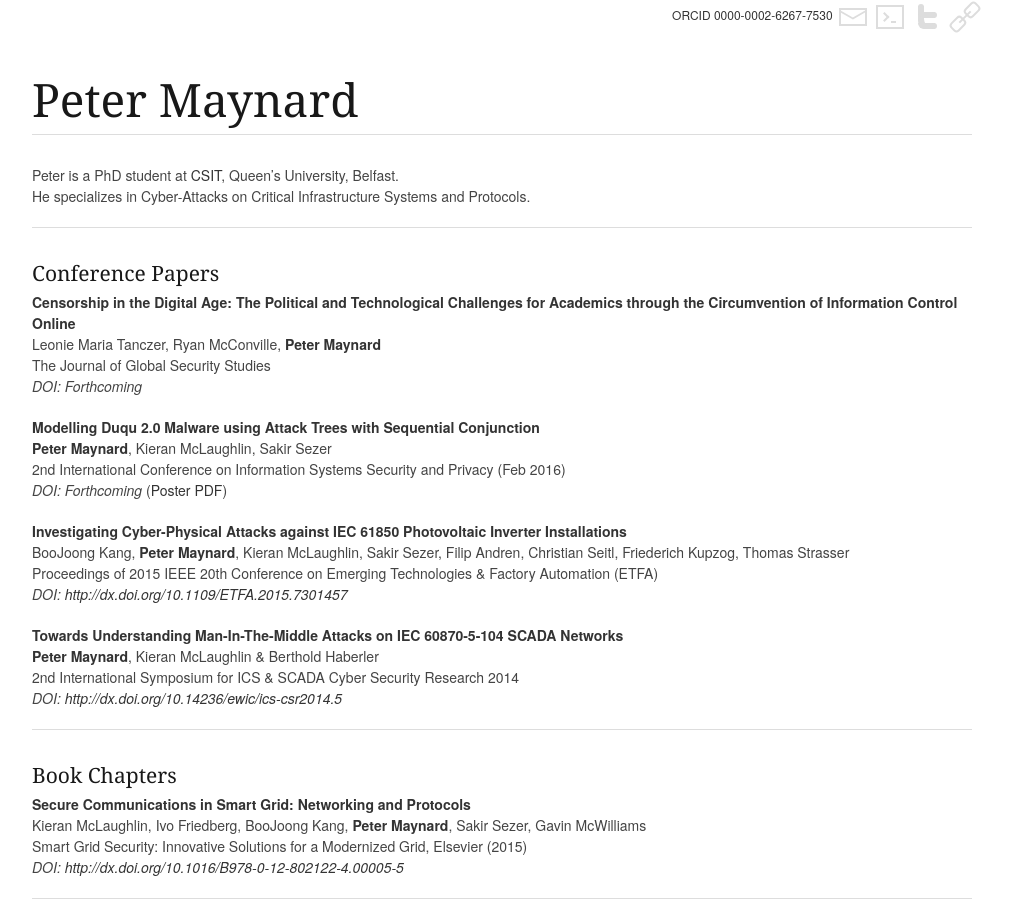
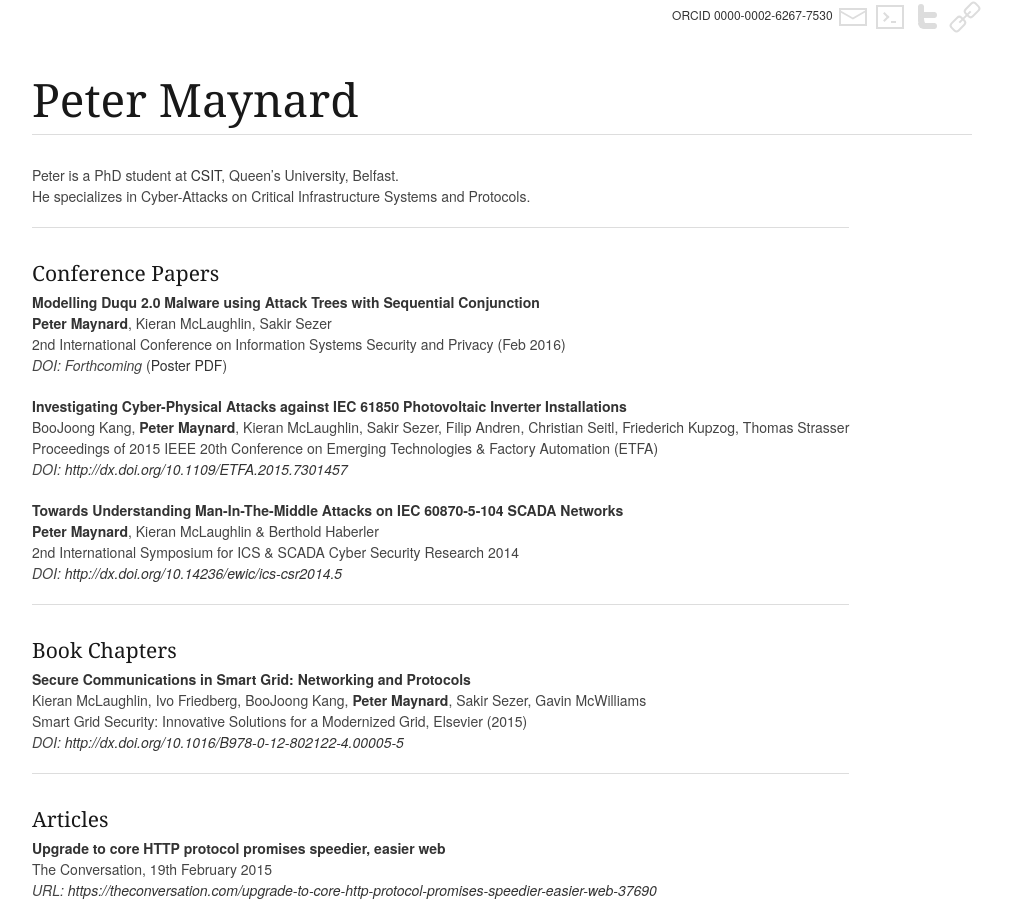
Before and after one commit to PMaynard/petermaynard.co.uk, a Jekyll site: the page built from index.md, in a window 1280 px wide and 900 px high. Shown: the whole window, without its empty margins (138-1149 px from the left). Built offline with Jekyll 4.4.1, drawn with Linux system fonts in a browser that asks for light colours.

Commit message:
We shall see

```diff
--- a/index.md
+++ b/index.md
@@ -8,11 +8,6 @@ He specializes in Cyber-Attacks on Critical Infrastructure Systems and Protocols
 * * *
 
 #### Conference Papers
-**Censorship in the Digital Age: The Political and Technological Challenges for Academics through the Circumvention of Information Control Online**
-Leonie Maria Tanczer, Ryan McConville, **Peter Maynard**
-The Journal of Global Security Studies
-*DOI: Forthcoming*
-
 **Modelling Duqu 2.0 Malware using Attack Trees with Sequential Conjunction**
 **Peter Maynard**, Kieran McLaughlin, Sakir Sezer
 2nd International Conference on Information Systems Security and Privacy (Feb 2016)
```
